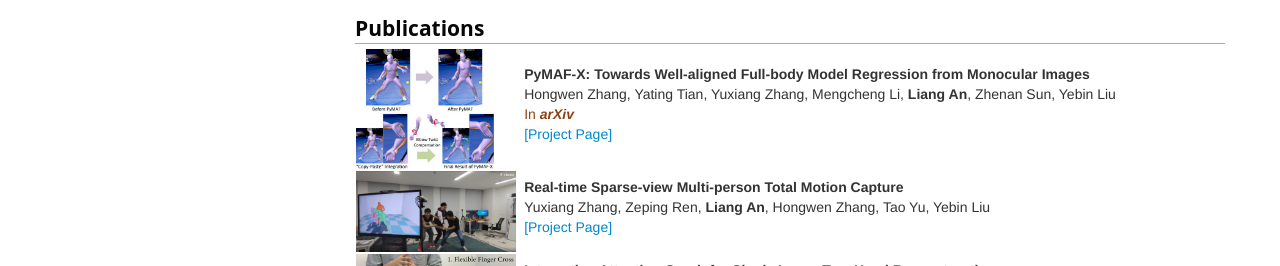
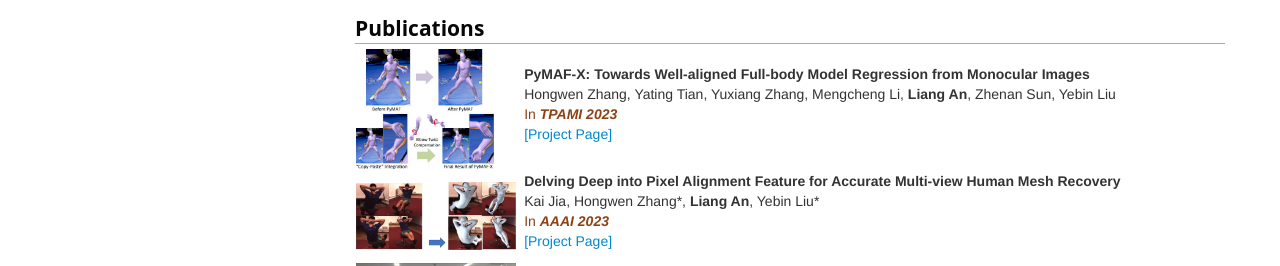
Before and after one commit to anl13/anl13.github.io, a plain HTML site: page index.html in a window 1280 px wide. Shown: the part 513-779 px from the top of the page. Drawn offline with Linux system fonts and the light colour scheme.

Commit message:
update something

```diff
--- a/index.html
+++ b/index.html
@@ -56,10 +56,10 @@ al17 at mails.tsinghua.edu.cn
 
 <h3>About me</h3>
 
-I am a Sixth year Ph.D student at Department of Automation, Tsinghua University, China.
+I am a final year Ph.D student at Department of Automation, Tsinghua University, China.
 I am advised by <a href="http://liuyebin.com/">Yebin Liu</a>
-in <a href="http://media.au.tsinghua.edu.cn/index/index/index.html">Institute for Brain and Cognitive Sciences</a>. I focus on
-human and animal motion capture. I expect to graduate at 2023. I serve as reviewer for ICCV, CVPR, ECCV, 3DV, AAAI.
+in <a href="http://media.au.tsinghua.edu.cn/index/index/index.html">Institute for Brain and Cognitive Sciences</a>. I also work closely with professor Yichang Jia from Department of Medicine. I focus on
+human and animal motion capture. I expect to graduate at 2024.07. I serve as reviewer for ICCV, CVPR, ECCV, 3DV, AAAI and NeurIPS.
 
 <div>
 	<b><font color="#8C1515">News:</font> </b>
@@ -94,7 +94,7 @@ human and animal motion capture. I expect to graduate at 2023. I serve as review
 <a name="Publications"></a>
 
 <table cellspacing="20">
-
+<!-- paper list start here  -->
   <tr>
 		<td width="20%">
 		<img style="max-height: 120px; max-width: 160px;" src="img/pamafx.jpg" border="0">
@@ -104,12 +104,26 @@ human and animal motion capture. I expect to graduate at 2023. I serve as review
 		<br>
 		Hongwen Zhang, Yating Tian, Yuxiang Zhang, Mengcheng Li, <b>Liang An</b>, Zhenan Sun, Yebin Liu
 		<br>
-    <font class="journal">In <i><b>arXiv</b> </i></font> <br>
+    <font class="journal">In <i><b>TPAMI 2023</b> </i></font> <br>
     <!-- <font class="journal"> <b></b></font> <br> -->
     <a href="http://www.liuyebin.com/pymaf-x/">[Project Page]</a>
 		</td>
   </tr>
 
+  <tr>
+		<td width="20%">
+		<img style="max-height: 120px; max-width: 160px;" src="img/aaai2023.jpg" border="0">
+		</td>
+		<td>
+		<p><b>Delving Deep into Pixel Alignment Feature for Accurate Multi-view Human Mesh Recovery</b>
+		<br>
+		Kai Jia, Hongwen Zhang*, <b>Liang An</b>, Yebin Liu*
+		<br>
+    <font class="journal">In <i><b>AAAI 2023</b> </i></font> <br>
+    <!-- <font class="journal"> <b></b></font> <br> -->
+    <a href="https://kairobo.github.io/PaFF_Stage/">[Project Page]</a>
+		</td>
+  </tr>
 
   <tr>
 		<td width="20%">
```
Also changed, not shown: img/aaai2023.jpg (added).
